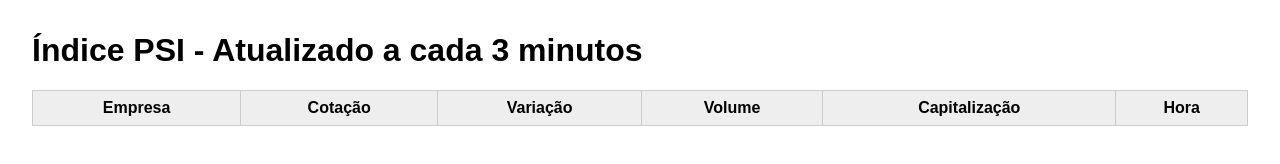
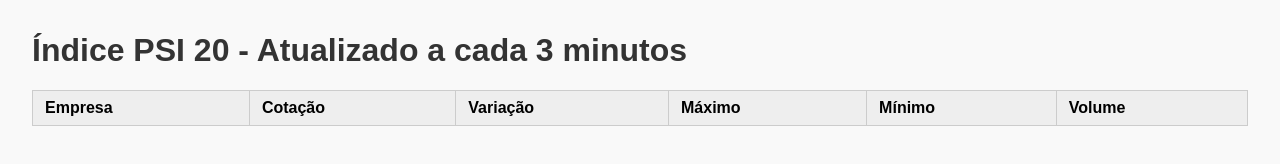
Before and after one commit to miguelt007/bolsa, a plain HTML site: page index.html in a window 1280 px wide. Drawn offline with Linux system fonts and the light colour scheme.

Commit message:
Update index.html

```diff
--- a/index.html
+++ b/index.html
@@ -2,22 +2,28 @@
 <html lang="pt">
 <head>
   <meta charset="UTF-8">
-  <title>Índice PSI - Atualização Automática</title>
+  <title>Índice PSI 20 - Atualização Automática</title>
   <style>
-    body { font-family: sans-serif; margin: 2em; }
+    body { font-family: Arial, sans-serif; margin: 2em; background: #f9f9f9; }
+    h1 { color: #333; }
     table { width: 100%; border-collapse: collapse; margin-top: 1em; }
-    th, td { padding: 8px; border: 1px solid #ccc; }
-    th { background: #eee; }
+    th, td { padding: 8px 12px; border: 1px solid #ccc; text-align: left; }
+    th { background-color: #eee; }
     .up { color: green; }
     .down { color: red; }
   </style>
 </head>
 <body>
-  <h1>Índice PSI - Atualizado a cada 3 minutos</h1>
-  <table id="tabela">
+  <h1>Índice PSI 20 - Atualizado a cada 3 minutos</h1>
+  <table id="tabela-psi">
     <thead>
       <tr>
-        <th>Empresa</th><th>Cotação</th><th>Variação</th><th>Volume</th><th>Capitalização</th><th>Hora</th>
+        <th>Empresa</th>
+        <th>Cotação</th>
+        <th>Variação</th>
+        <th>Máximo</th>
+        <th>Mínimo</th>
+        <th>Volume</th>
       </tr>
     </thead>
     <tbody></tbody>
@@ -25,22 +31,26 @@
 
   <script>
     async function carregarDados() {
+      try {
         const res = await fetch('data/psi.json');
         const dados = await res.json();
-      const tbody = document.querySelector("tbody");
+        const tbody = document.querySelector("#tabela-psi tbody");
         tbody.innerHTML = "";
-      dados.forEach(({ empresa, cotacao, variacao, volume, capitalizacao, hora }) => {
+        dados.forEach(({ empresa, cotacao, variacao, maximo, minimo, volume }) => {
           const linha = document.createElement("tr");
           linha.innerHTML = `
             <td>${empresa}</td>
             <td>${cotacao}</td>
             <td class="${variacao.startsWith('-') ? 'down' : 'up'}">${variacao}</td>
+            <td>${maximo}</td>
+            <td>${minimo}</td>
             <td>${volume}</td>
-          <td>${capitalizacao}</td>
-          <td>${hora}</td>
           `;
           tbody.appendChild(linha);
         });
+      } catch (erro) {
+        console.error("Erro ao carregar psi.json:", erro);
+      }
     }
 
     carregarDados();
```
Lines whose indentation alone changed are shown as unchanged.
